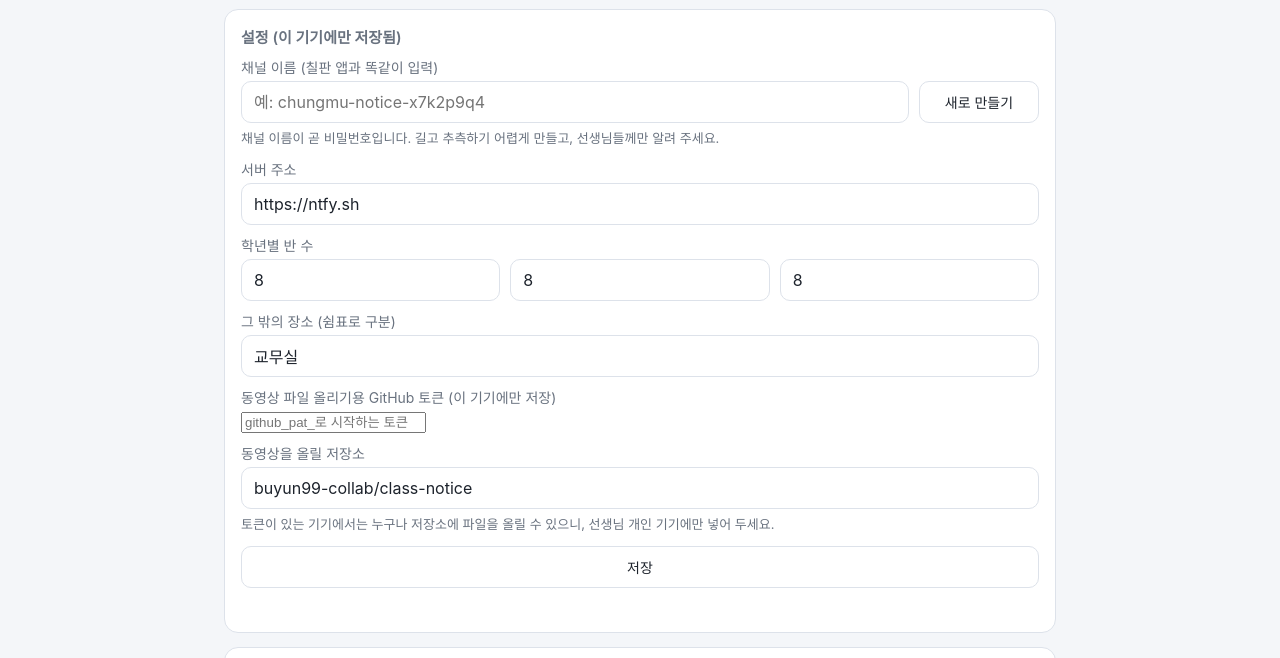
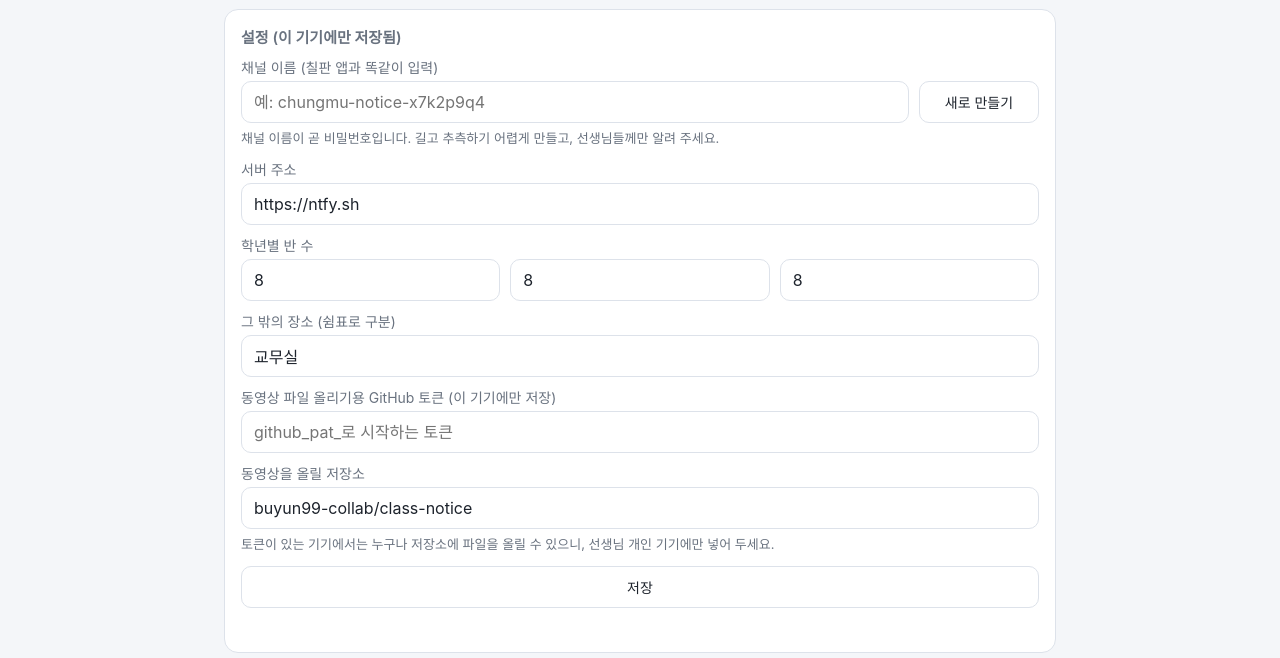
Before and after one commit to buyun99-collab/class-notice, a plain HTML site: page admin/index.html in a window 1280 px wide. Shown: the part 67-725 px from the top of the page. Drawn offline with Linux system fonts and the light colour scheme.

Commit message:
관리자 페이지: 토큰 입력칸과 예약 시각 칸 모양 맞춤
Co-Authored-By: Claude Opus 5.5 <noreply@anthropic.com>
Claude-Session: https://claude.ai/code/session_01PviMBb1diU6APDQVUehz8B

```diff
--- a/admin/index.html
+++ b/admin/index.html
@@ -16,7 +16,7 @@
   .card { background:#fff; border:1px solid var(--line); border-radius:14px; padding:16px; }
   .card h2 { font-size:15px; margin:0 0 10px; color:var(--sub); font-weight:600; }
   label { display:block; font-size:14px; color:var(--sub); margin:10px 0 4px; }
-  input[type=text], input[type=number], textarea, select {
+  input[type=text], input[type=number], input[type=password], input[type=datetime-local], textarea, select {
     width:100%; font:inherit; font-size:16px; padding:10px 12px; border:1px solid var(--line); border-radius:10px; background:#fff; color:var(--ink); }
   textarea { min-height:110px; resize:vertical; }
   .row { display:flex; gap:10px; flex-wrap:wrap; align-items:center; }
```
